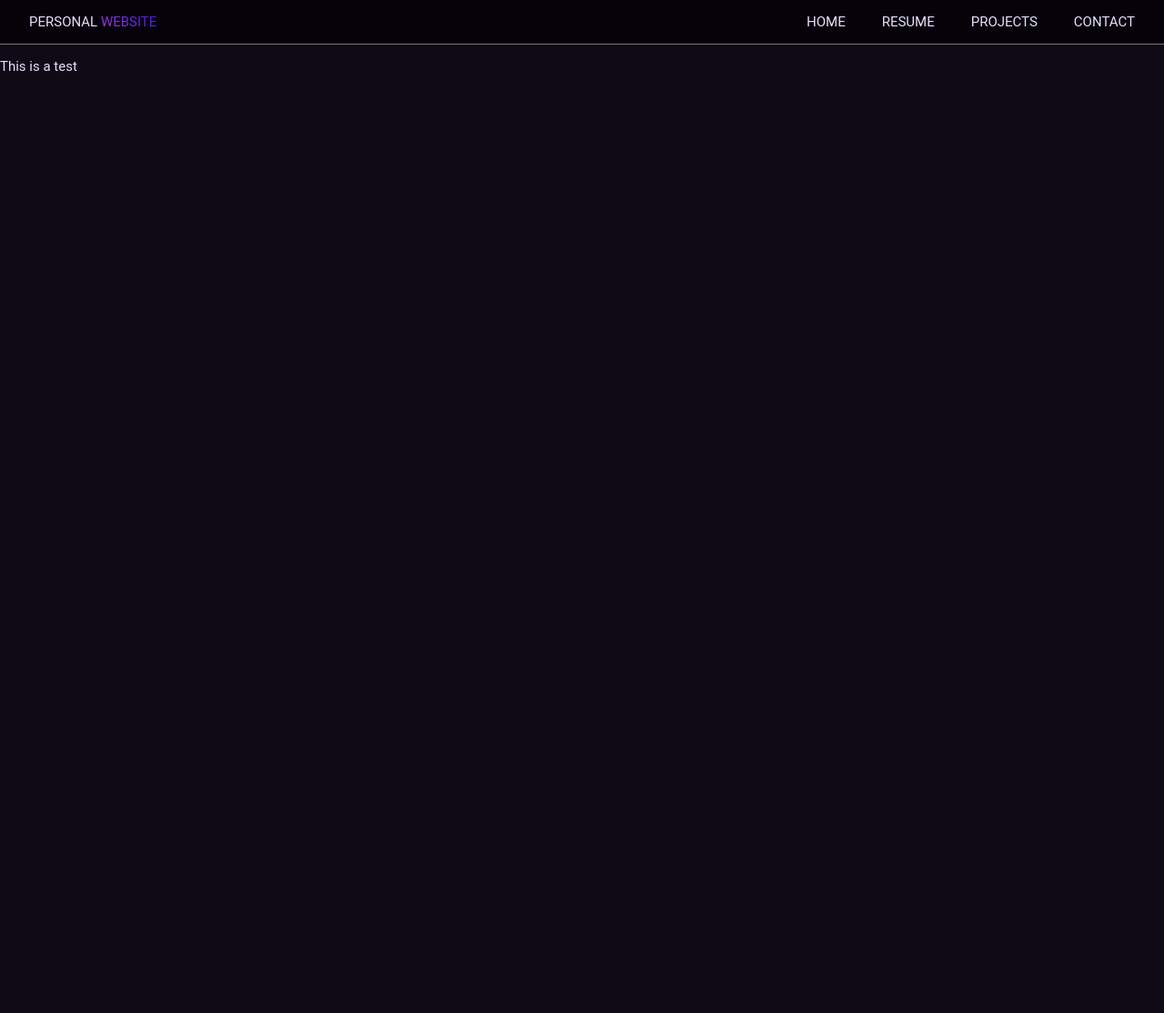
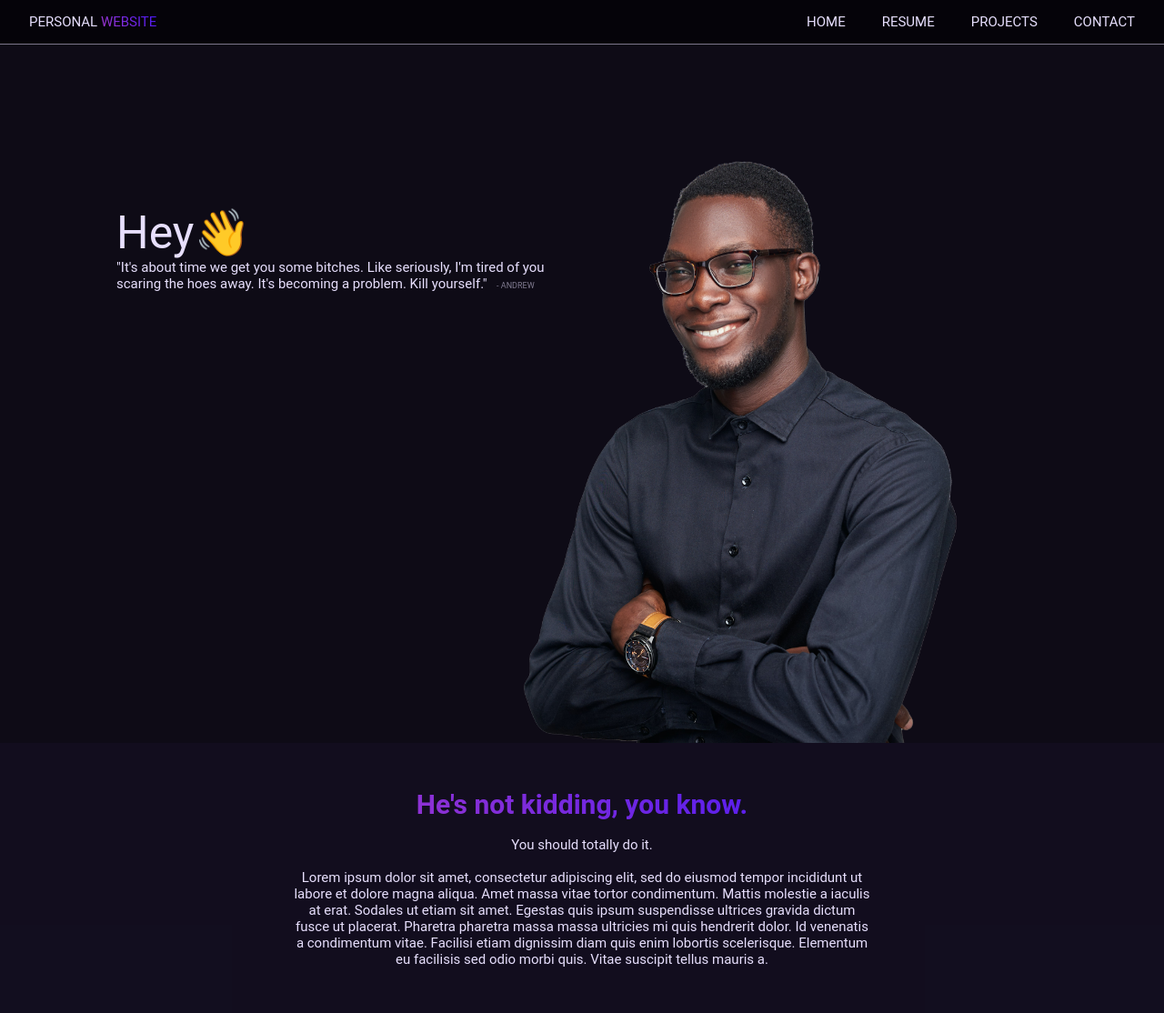
Before and after one commit to Seven-Lines/WebDev-Reference, a plain HTML site: page full sites/Personal Portfolio (1)/index.html in a window 1280 px wide. Shown: the whole page at 91% size. Before the commit the page ends 800 px from the top, so only its background shows below. Drawn offline with Linux system fonts and the light colour scheme.

Commit message:
Solid..?
This is all over the fucking place, I trust you'll fix it later hahahhahaha fuck you hahahahah you're dogshit

```diff
--- a/full sites/Personal Portfolio (1)/index.css
+++ b/full sites/Personal Portfolio (1)/index.css
@@ -3,6 +3,7 @@
     /* COLORS */
     --c-void: #0E0B16;
     --c-darkervoid: #020105b7;
+    --c-lightervoid: #140f22b7;
     --c-fushia: #A239CA;
     --c-jewel: #4717F6;
     --c-stark: #E7DFFD;
@@ -17,6 +18,7 @@
     -webkit-text-fill-color: transparent;
 }
 
+.def-pos { margin: 0px; padding: 0px; }
 /* MAIN --------------------------------------------------------------------*/
 body {
     background: var(--c-void);
@@ -73,5 +75,38 @@ body {
 
 /* HEADER --------------------------------------------------------------------*/
 .header {
+    margin: 10% 10% 0% 10%;
+}
 
+.header > .container {
+    height: 50vw;
 }
+
+.header-text {
+    padding-top: 50px;
+}
+
+.header-subtext {
+    color: var(--c-stark-trans);
+    font-size: 9px;
+}
+
+#header-hello { font-size: 50px; }
+#header-content { width: 40vw; }
+#profile-img { position: absolute; left: 45%; height: 50vw; }
+
+/* ABOUT --------------------------------------------------------------------*/
+
+.about {
+    background: var(--c-lightervoid)
+}
+
+.about-thing {
+    padding-top: 50px;
+    padding-bottom: 50px;
+    margin: 0% 25% 0% 25%;
+}
+
+.about-thing {
+    text-align: center;
+}
--- a/full sites/Personal Portfolio (1)/index.html
+++ b/full sites/Personal Portfolio (1)/index.html
@@ -17,8 +17,19 @@
 		</nav>
 		<!----------------H E A D E R----------------------->
 		<div class="header">
-			<div class="container">
-				<p>This is a test</p>
+			<div class="container flex">
+				<div class="header-text">
+					<p id="header-hello" class="def-pos">Hey👋</p>
+					<p id="header-content" class="def-pos">"It's about time we get you some bitches. Like seriously, I'm tired of you scaring the hoes away. It's becoming a problem. Kill yourself." <span class="header-subtext">&nbsp&nbsp&nbsp- ANDREW</span></p>
+				</div>
+				<img id="profile-img" src="assets/profile.png" alt="..." />
+			</div>
+		</div>
+		<!----------------A B O U T----------------------->
+		<div class="about def-pos">
+			<div class="about-thing">
+				<h1 class="def-pos bp-gradient">He's not kidding, you know.</h1>
+				<p class="def-pos"><br>You should totally do it.<br><br>Lorem ipsum dolor sit amet, consectetur adipiscing elit, sed do eiusmod tempor incididunt ut labore et dolore magna aliqua. Amet massa vitae tortor condimentum. Mattis molestie a iaculis at erat. Sodales ut etiam sit amet. Egestas quis ipsum suspendisse ultrices gravida dictum fusce ut placerat. Pharetra pharetra massa massa ultricies mi quis hendrerit dolor. Id venenatis a condimentum vitae. Facilisi etiam dignissim diam quis enim lobortis scelerisque. Elementum eu facilisis sed odio morbi quis. Vitae suscipit tellus mauris a.</p>
 			</div>
 		</div>
 	</body>
```
Also changed, not shown: full sites/Personal Portfolio (1)/assets/profile.png (renamed from full sites/Personal Portfolio (1)/profile.png).
